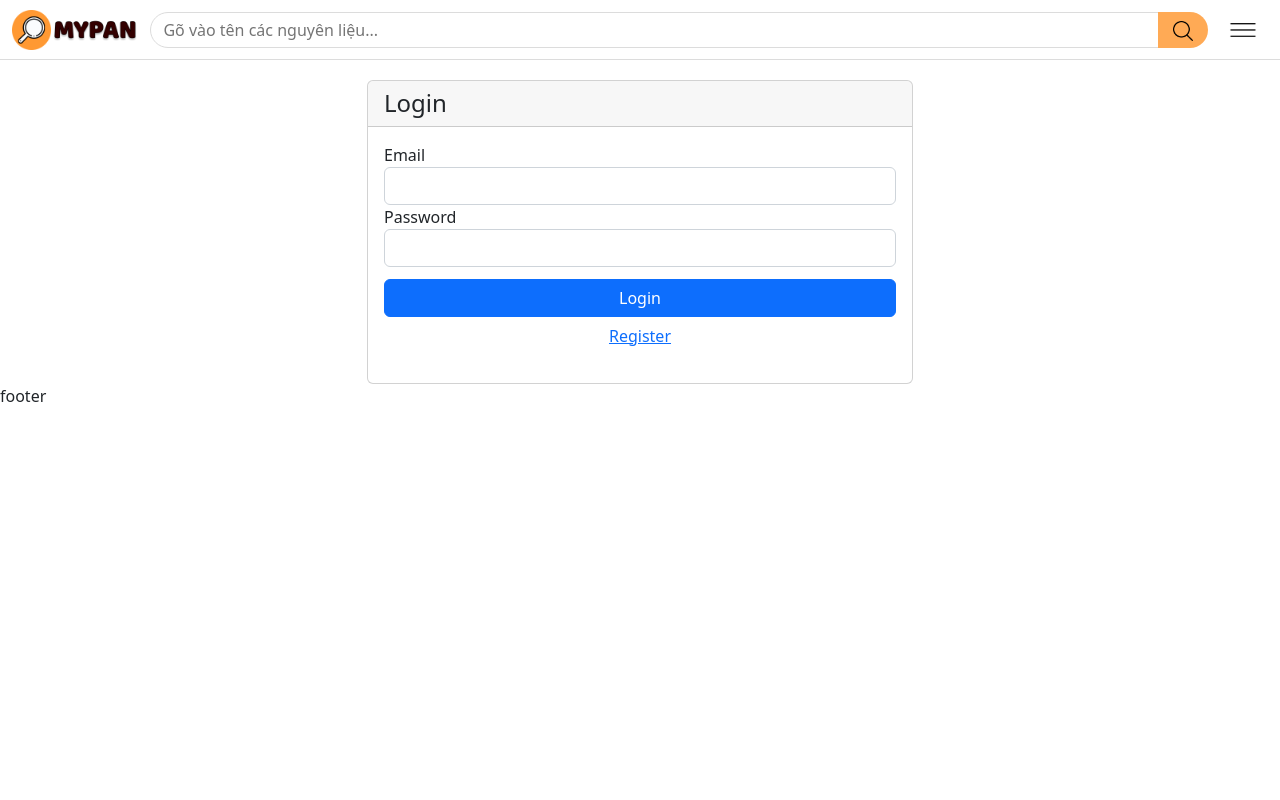
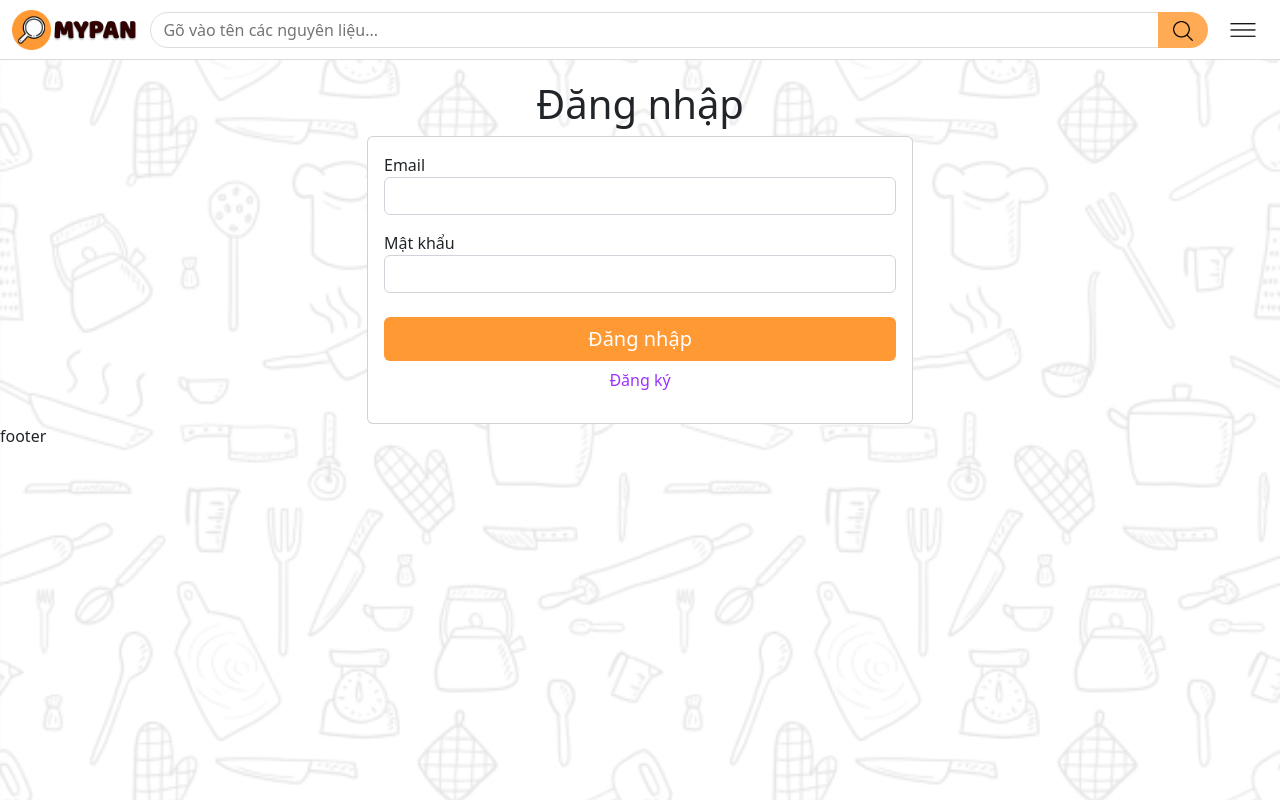
Before and after one commit to PhungNhuY/MYPAN_FE, a Vue app: page /auth/login in a window 1280 px wide. Built offline with nearby package versions, Linux system fonts and the light colour scheme; no server answers.

Commit message:
update ui

```diff
--- a/src/App.vue
+++ b/src/App.vue
@@ -4,6 +4,28 @@ import ToastProvider from '@/components/toast/ToastProvider.vue';
 </script>
 
 <template>
-  <ToastProvider />
-  <RouterView />
+  <div class="wrapper">
+    <ToastProvider />
+    <RouterView />
+  </div>
 </template>
+
+<style scoped>
+.wrapper{
+  min-height: 100vh;
+  position: relative;
+}
+.wrapper:after{
+  content : "";
+    display: block;
+    position: absolute;
+    top: 0;
+    left: 0;
+    background-image: url('./assets/images/background.jpg');
+    background-size: cover;
+    width: 100%;
+    height: 100%;
+    opacity : 0.1;
+    z-index: -1;
+}
+</style>
--- a/src/stores/Auth.store.ts
+++ b/src/stores/Auth.store.ts
@@ -36,7 +36,13 @@ export const useAuthStore = defineStore('auth', () => {
     }
 
     async function register(email: string, password: string){
-
+        const response = await callApi(httpService.post('/auth/register', { email, password }));
+        if (response.status == 'success') {
+            router.push('/auth/login');
+            showSuccessNotificationFunction('Đăng ký thành công! Hãy xác nhận email của bạn.');
+        } else if (response.status == 'error') {
+            showErrorNotificationFunction('login fail: ' + response.message[0]);
+        }
     }
 
     function logout() {
--- a/src/views/pages/LoginPage.vue
+++ b/src/views/pages/LoginPage.vue
@@ -20,8 +20,8 @@ async function callLogin(values: any) {
     <div class="container wrapper">
         <div class="row">
             <div class="col-6 offset-3">
+                <h4 class="header">Đăng nhập</h4>
                 <div class="card">
-                    <h4 class="card-header">Login</h4>
                     <div class="card-body">
                         <Form @submit="callLogin" :validation-schema="schema" v-slot="{ errors, isSubmitting }">
                             <div class="form-group">
@@ -30,18 +30,18 @@ async function callLogin(values: any) {
                                     :class="{ 'is-invalid': errors.email }" />
                                 <div class="invalid-feedback">{{ errors.email }}</div>
                             </div>
-                            <div class="form-group">
-                                <label>Password</label>
+                            <div class="form-group py-4">
+                                <label>Mật khẩu</label>
                                 <Field name="password" type="password" class="form-control"
                                     :class="{ 'is-invalid': errors.password }" />
                                 <div class="invalid-feedback">{{ errors.password }}</div>
                             </div>
-                            <div class="form-group my-3 d-flex flex-column align-items-center">
-                                <button class="btn btn-primary" :disabled="isSubmitting">
+                            <div class="form-group my-2 d-flex flex-column align-items-center">
+                                <button class="btn btn-login" :disabled="isSubmitting">
                                     <span v-show="isSubmitting" class="spinner-border spinner-border-sm mr-1"></span>
-                                    Login
+                                    Đăng nhập
                                 </button>
-                                <router-link to="register" class="btn btn-link">Register</router-link>
+                                <router-link to="register" class="btn btn-register">Đăng ký</router-link>
                             </div>
                         </Form>
                     </div>
@@ -55,4 +55,22 @@ async function callLogin(values: any) {
 .btn{
     width: 100%;
 }
+
+.header{
+    text-align: center;
+    font-size: 40px;
+}
+
+.form-control:focus{
+    box-shadow: none;
+}
+
+.btn-login{
+    background-color: #ff9933;
+    color: white;
+    font-size: 20px;
+}
+.btn-register{
+    color: #9933ff;
+}
 </style>
--- a/src/views/pages/RegisterPage.vue
+++ b/src/views/pages/RegisterPage.vue
@@ -23,18 +23,18 @@ async function callRegister(values: any) {
     <div class="container wrapper">
         <div class="row">
             <div class="col-6 offset-3">
+                <h4 class="header">Đăng ký</h4>
                 <div class="card">
-                    <h4 class="card-header">Register</h4>
                     <div class="card-body">
                         <Form @submit="callRegister" :validation-schema="schema" v-slot="{ errors, isSubmitting }">
                             <div class="form-group">
-                                <label>email</label>
+                                <label>Email</label>
                                 <Field name="email" type="text" class="form-control"
                                     :class="{ 'is-invalid': errors.email }" />
                                 <div class="invalid-feedback">{{ errors.email }}</div>
                             </div>
-                            <div class="form-group">
-                                <label>Password</label>
+                            <div class="form-group py-4">
+                                <label>Mật khẩu</label>
                                 <Field name="password" type="password" class="form-control"
                                     :class="{ 'is-invalid': errors.password }" />
                                 <div class="invalid-feedback">{{ errors.password }}</div>
@@ -46,11 +46,11 @@ async function callRegister(values: any) {
                                 <div class="invalid-feedback">{{ errors.retypePassword }}</div>
                             </div>
                             <div class="form-group my-3 d-flex flex-column align-items-center">
-                                <button class="btn btn-primary" :disabled="isSubmitting">
+                                <button class="btn btn-register" :disabled="isSubmitting">
                                     <span v-show="isSubmitting" class="spinner-border spinner-border-sm mr-1"></span>
                                     Register
                                 </button>
-                                <router-link to="login" class="btn btn-link">Login</router-link>
+                                <router-link to="login" class="btn btn-login">Login</router-link>
                             </div>
                         </Form>
                     </div>
@@ -64,4 +64,22 @@ async function callRegister(values: any) {
 .btn{
     width: 100%;
 }
+
+.header{
+    text-align: center;
+    font-size: 40px;
+}
+
+.form-control:focus{
+    box-shadow: none;
+}
+
+.btn-register{
+    background-color: #ff9933;
+    color: white;
+    font-size: 20px;
+}
+.btn-login{
+    color: #9933ff;
+}
 </style>
```
Also changed, not shown: src/assets/images/background.jpg (added).
